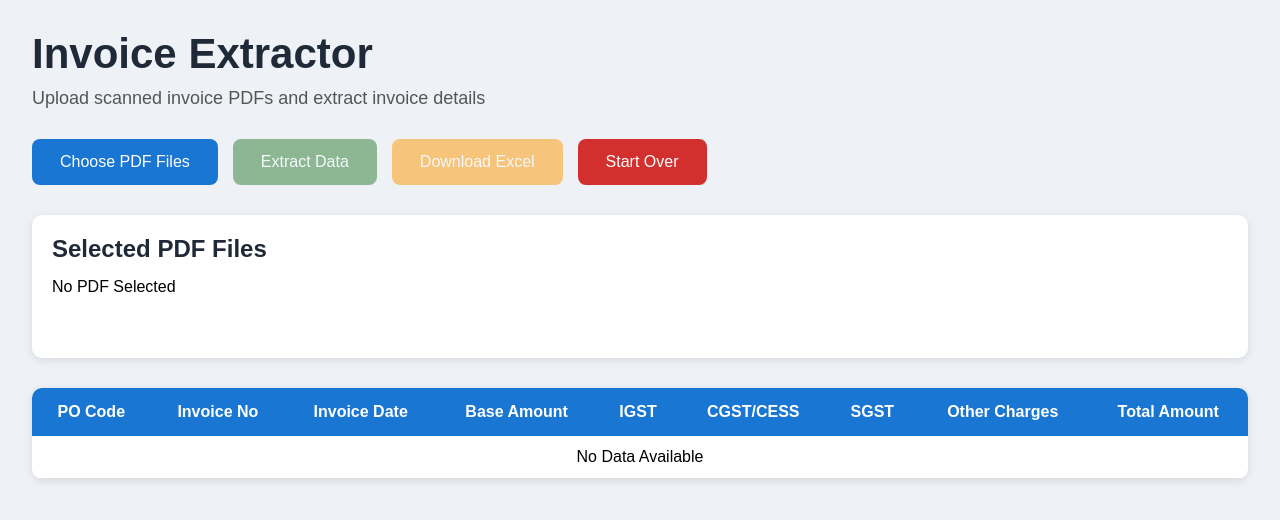
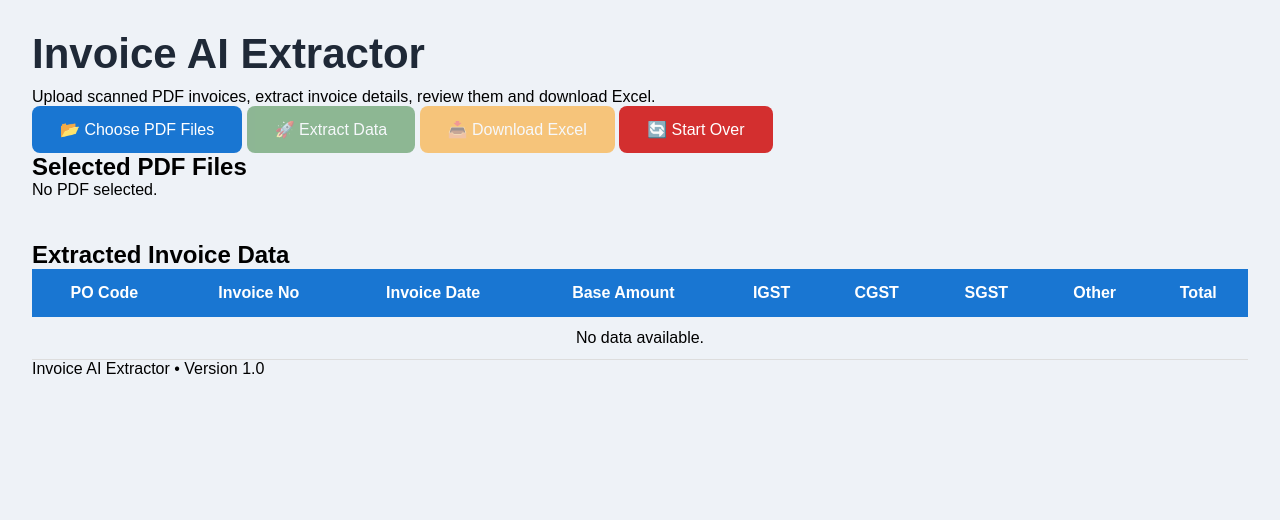
Before and after one commit to SumitSharmaSankhyan/Invoice-AI-Extractor, a Flask app: page / in a window 1280 px wide. Shown: the top 520 px of the page. Run offline with Flask 3, Linux system fonts and the light colour scheme.

Commit message:
Update index.html

```diff
--- a/templates/index.html
+++ b/templates/index.html
@@ -7,7 +7,7 @@
 
     <meta name="viewport" content="width=device-width, initial-scale=1.0">
 
-    <title>Invoice Extractor</title>
+    <title>Invoice AI Extractor</title>
 
     <link rel="stylesheet"
           href="{{ url_for('static', filename='css/style.css') }}">
@@ -18,15 +18,27 @@
 
 <div class="container">
 
-    <h1>Invoice Extractor</h1>
+    <!-- ========================= -->
+    <!-- Header -->
+    <!-- ========================= -->
 
-    <p class="subtitle">
-        Upload scanned invoice PDFs and extract invoice details
+    <div class="header">
+
+        <h1>Invoice AI Extractor</h1>
+
+        <p>
+            Upload scanned PDF invoices, extract invoice details,
+            review them and download Excel.
         </p>
 
-    <!-- Upload Section -->
+    </div>
 
-    <div class="top-buttons">
+
+    <!-- ========================= -->
+    <!-- Buttons -->
+    <!-- ========================= -->
+
+    <div class="button-area">
 
         <input
                 type="file"
@@ -36,48 +48,71 @@
                 hidden>
 
         <button id="chooseBtn">
-            Choose PDF Files
+
+            📂 Choose PDF Files
+
         </button>
 
         <button id="extractBtn" disabled>
-            Extract Data
+
+            🚀 Extract Data
+
         </button>
 
         <button id="downloadBtn" disabled>
-            Download Excel
+
+            📥 Download Excel
+
         </button>
 
         <button id="resetBtn">
-            Start Over
+
+            🔄 Start Over
+
         </button>
 
     </div>
 
+
+    <!-- ========================= -->
     <!-- Selected Files -->
+    <!-- ========================= -->
 
-    <div class="selected-files">
+    <div class="card">
 
         <h2>Selected PDF Files</h2>
 
         <div id="fileList">
 
-            No PDF Selected
+            No PDF selected.
 
         </div>
 
     </div>
 
-    <!-- Loading -->
 
-    <div id="loader" class="loader">
+    <!-- ========================= -->
+    <!-- Loader -->
+    <!-- ========================= -->
 
-        Extracting invoice data...
+    <div
+            id="loader"
+            class="loader">
+
+        Processing PDFs...
 
     </div>
 
-    <!-- Result Table -->
 
-    <div class="table-container">
+    <!-- ========================= -->
+    <!-- Editable Result Table -->
+    <!-- ========================= -->
+
+    <div class="card">
+
+        <h2>Extracted Invoice Data</h2>
+
+        <div class="table-wrapper">
 
             <table id="resultTable">
 
@@ -86,14 +121,22 @@
                 <tr>
 
                     <th>PO Code</th>
+
                     <th>Invoice No</th>
+
                     <th>Invoice Date</th>
+
                     <th>Base Amount</th>
+
                     <th>IGST</th>
-                    <th>CGST/CESS</th>
+
+                    <th>CGST</th>
+
                     <th>SGST</th>
-                    <th>Other Charges</th>
-                    <th>Total Amount</th>
+
+                    <th>Other</th>
+
+                    <th>Total</th>
 
                 </tr>
 
@@ -105,7 +148,7 @@
 
                     <td colspan="9">
 
-                        No Data Available
+                        No data available.
 
                     </td>
 
@@ -119,6 +162,20 @@
 
     </div>
 
+
+    <!-- ========================= -->
+    <!-- Footer -->
+    <!-- ========================= -->
+
+    <div class="footer">
+
+        Invoice AI Extractor • Version 1.0
+
+    </div>
+
+</div>
+
+
 <script
 src="{{ url_for('static', filename='js/script.js') }}">
 </script>
```
Lines whose indentation alone changed are shown as unchanged.
